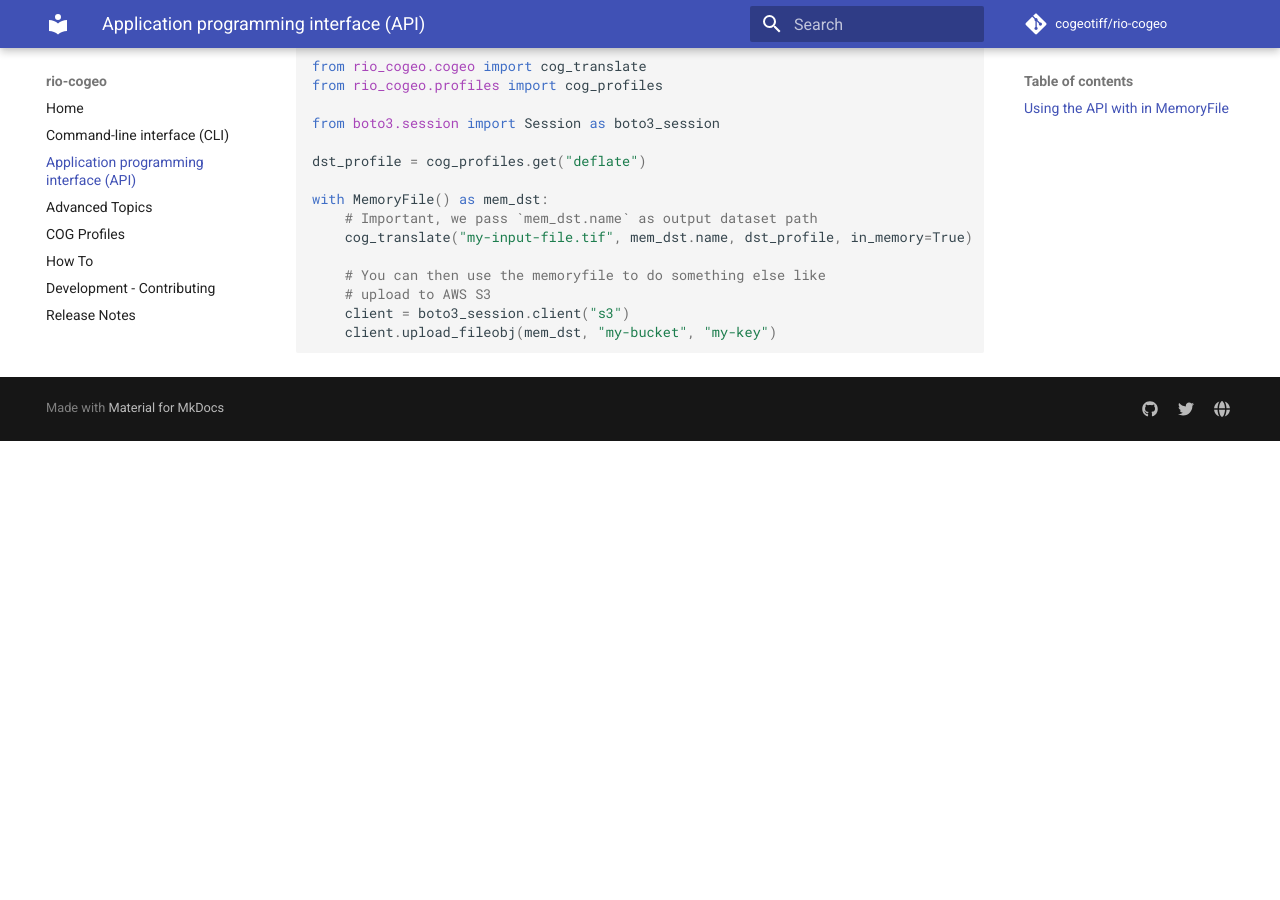
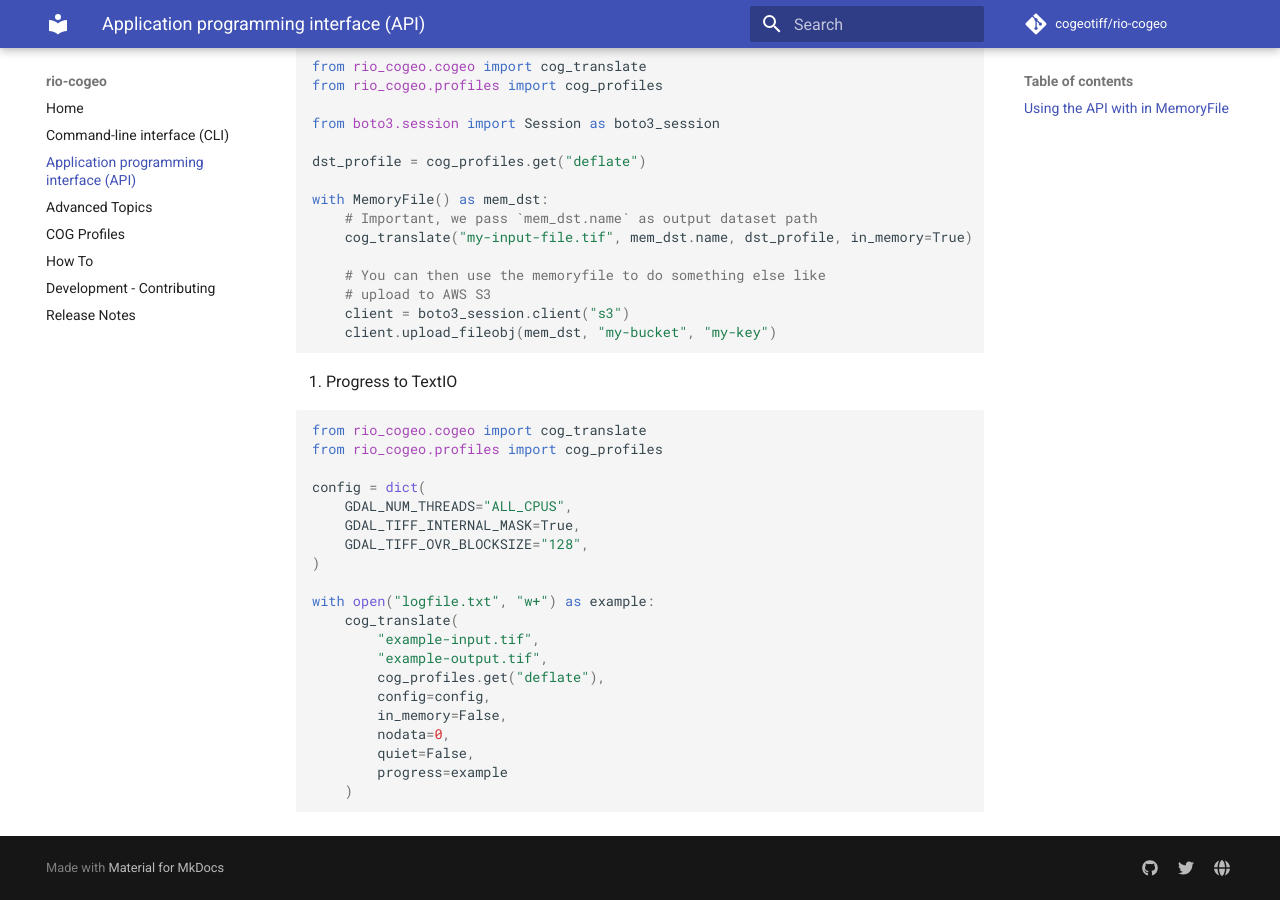
Before and after one commit to cogeotiff/rio-cogeo, an MkDocs documentation site: the page built from docs/docs/API.md, in a window 1280 px wide and 900 px high, scrolled down 1950 px. Built offline with MkDocs 1.6.1 and Material for MkDocs 9.7.7, drawn with Linux system fonts in a browser that asks for light colours; comment, search, counter and statistics services are not loaded; before the commit the page ends 2391 px from its top, so only the background shows below that.

Commit message:
Add Progress Option

````diff
--- a/docs/docs/API.md
+++ b/docs/docs/API.md
@@ -107,3 +107,28 @@ with MemoryFile() as mem_dst:
     client = boto3_session.client("s3")
     client.upload_fileobj(mem_dst, "my-bucket", "my-key")
 ```
+
+3. Progress to TextIO
+
+```python
+from rio_cogeo.cogeo import cog_translate
+from rio_cogeo.profiles import cog_profiles
+
+config = dict(
+    GDAL_NUM_THREADS="ALL_CPUS",
+    GDAL_TIFF_INTERNAL_MASK=True,
+    GDAL_TIFF_OVR_BLOCKSIZE="128",
+)
+
+with open("logfile.txt", "w+") as example:
+    cog_translate(
+        "example-input.tif",
+        "example-output.tif",
+        cog_profiles.get("deflate"),
+        config=config,
+        in_memory=False,
+        nodata=0,
+        quiet=False,
+        progress=example
+    )
+```
````
Also changed, not shown: 1 other file.
